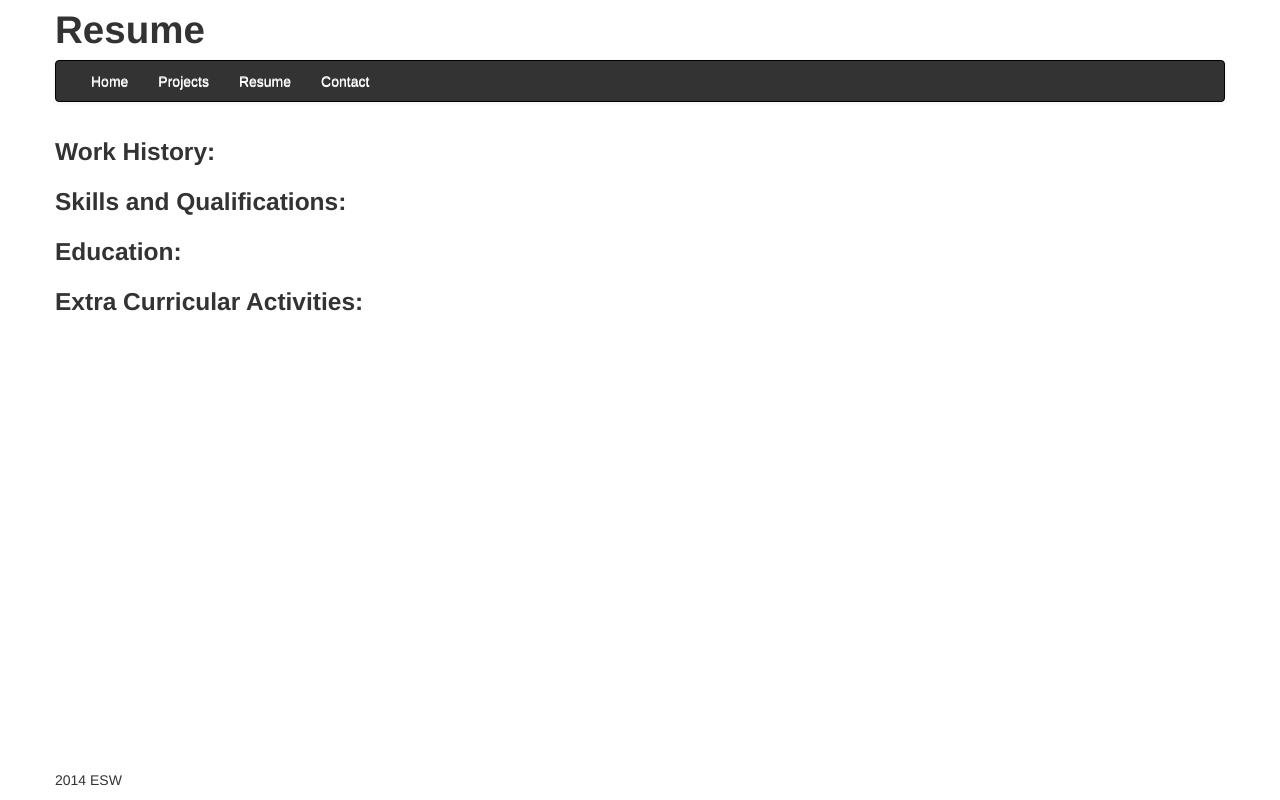
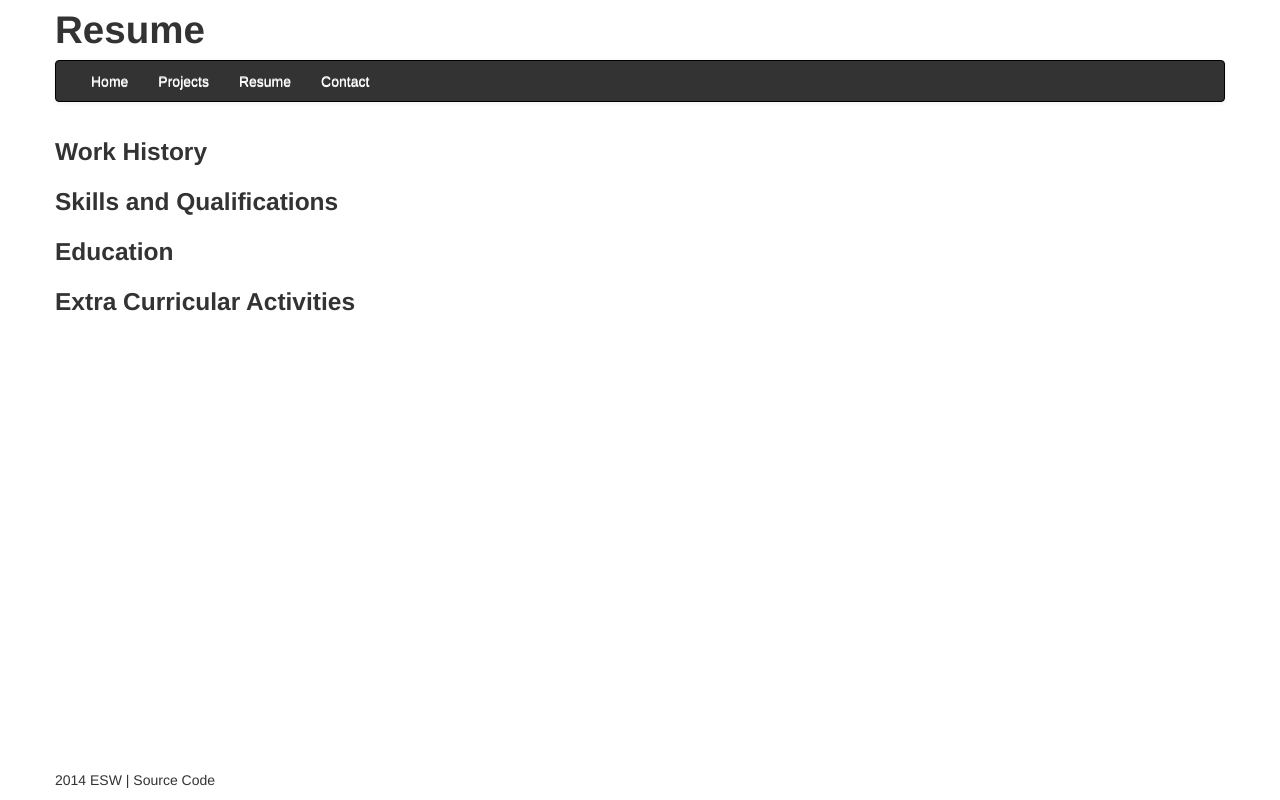
Before and after one commit to RayneCatseye/homepage, a Flask app: page /resume/ in a window 1280 px wide. Run offline with Flask 2, Linux system fonts and the light colour scheme.

Commit message:
added website source code to footer

```diff
--- a/app/templates/base.html
+++ b/app/templates/base.html
@@ -35,6 +35,10 @@
     }
 
     h3 > a {
+      color: #333333;
+    }
+
+    p > a {
       color: #333333;
     }
 
@@ -106,7 +110,9 @@
   <br><br>
   <div class="footer">
     <br>
-    <p>2014 ESW</p>
+    <p>2014 ESW  |  <a
+href="https://github.com/RayneCatseye/homepage">Source Code</a>
+    </p>
   </div>
   </div>
   <script src="http://code.jquery.com/jquery-latest.js"></script>
--- a/app/templates/index.html
+++ b/app/templates/index.html
@@ -1,7 +1,6 @@
 {% extends "base.html" %}
   {% block content %}
   <div class="hero-unit">
-    <h1>About Me</h1>
     <p>This is the homepage of Emily Saunders Walmsely, aspiring queen of bioinformatics, with an interest in neurology, computing and anthropology (with some history thrown in).</p>
     <p>Also known as passeridae and RayneCatseye.</p>
   </div>
--- a/app/templates/resume.html
+++ b/app/templates/resume.html
@@ -2,7 +2,7 @@
 {% block content %}
 <div class="container">
   <h3>
-    <a href="#" id="work" onclick="$('#workcontent').toggle()">Work History:</a>
+    <a href="#" id="work" onclick="$('#workcontent').toggle()">Work History</a>
   </h3>
   <div id="workcontent">
     <dl>
@@ -21,7 +21,7 @@
   </div>
 
   <h3>
-  <a href='#' id="skills" onclick="$('#skillscontent').toggle();">Skills and Qualifications:</a>
+  <a href='#' id="skills" onclick="$('#skillscontent').toggle();">Skills and Qualifications</a>
   </h3>
   <div id="skillscontent">
     <dl>
@@ -53,7 +53,7 @@ Bioinformatics</dt>
   </div>
 
   <h3>
-    <a href="#" id="extra" onclick="$('#extracontent').toggle();">Extra Curricular Activities:</a>
+    <a href="#" id="extra" onclick="$('#extracontent').toggle();">Extra Curricular Activities</a>
   </h3>
   <div id="extracontent">
     <dl>
```
Also changed, not shown: other parts of app/templates/resume.html (+1 -1 lines).
